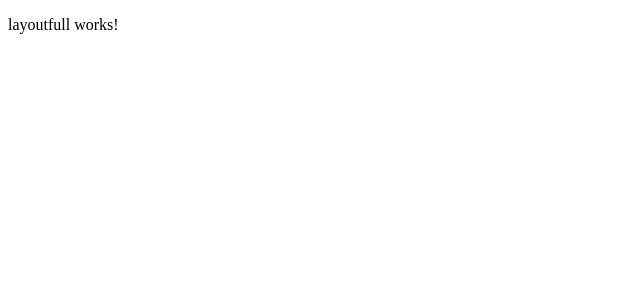
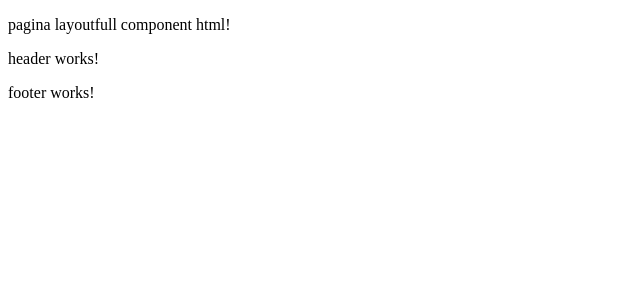
Before and after one commit to teamworkservices/farmacia_narvaez, an Angular app: page /pages in a window 1280 px wide. Shown: the top 300 px of the page, without its empty margins (0-640 px from the left). Built offline with nearby package versions, Linux system fonts and the light colour scheme.

Commit message:
loyoutinicial
se sube el inicial layout

```diff
--- a/src/app/app-routing.module.ts
+++ b/src/app/app-routing.module.ts
@@ -2,6 +2,7 @@ import { NgModule } from '@angular/core';
 import { CommonModule } from '@angular/common';
 import { RouterModule, Routes } from '@angular/router';
 import { LayoutfullComponent } from './layout/layoutfull/layoutfull.component';
+import { HeaderComponent } from './layout/header/header.component';
 
 const routes: Routes = [{
   path: '',
--- a/src/app/app.component.html
+++ b/src/app/app.component.html
@@ -1 +1,2 @@
+<!-- <p>pagina component html !</p> -->
 <router-outlet></router-outlet>
--- a/src/app/layout/layoutfull/layoutfull.component.html
+++ b/src/app/layout/layoutfull/layoutfull.component.html
@@ -1 +1,4 @@
-<p>layoutfull works!</p>
+<p>pagina layoutfull component html!</p>
+<app-header></app-header>
+<router-outlet></router-outlet>
+<app-footer></app-footer>
```
Also changed, not shown: 1 other file (tests, documents, lock files or other folders).
